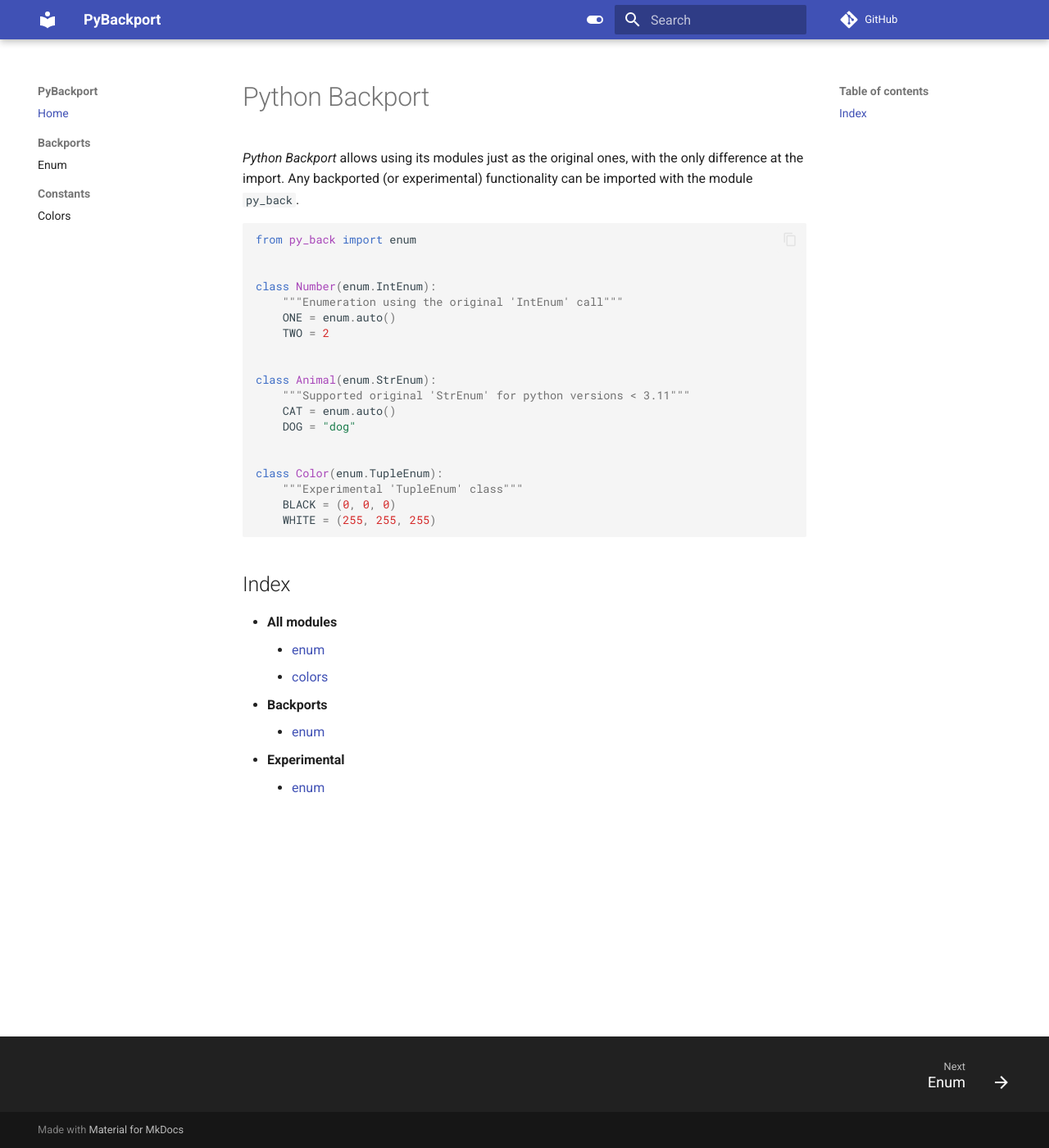
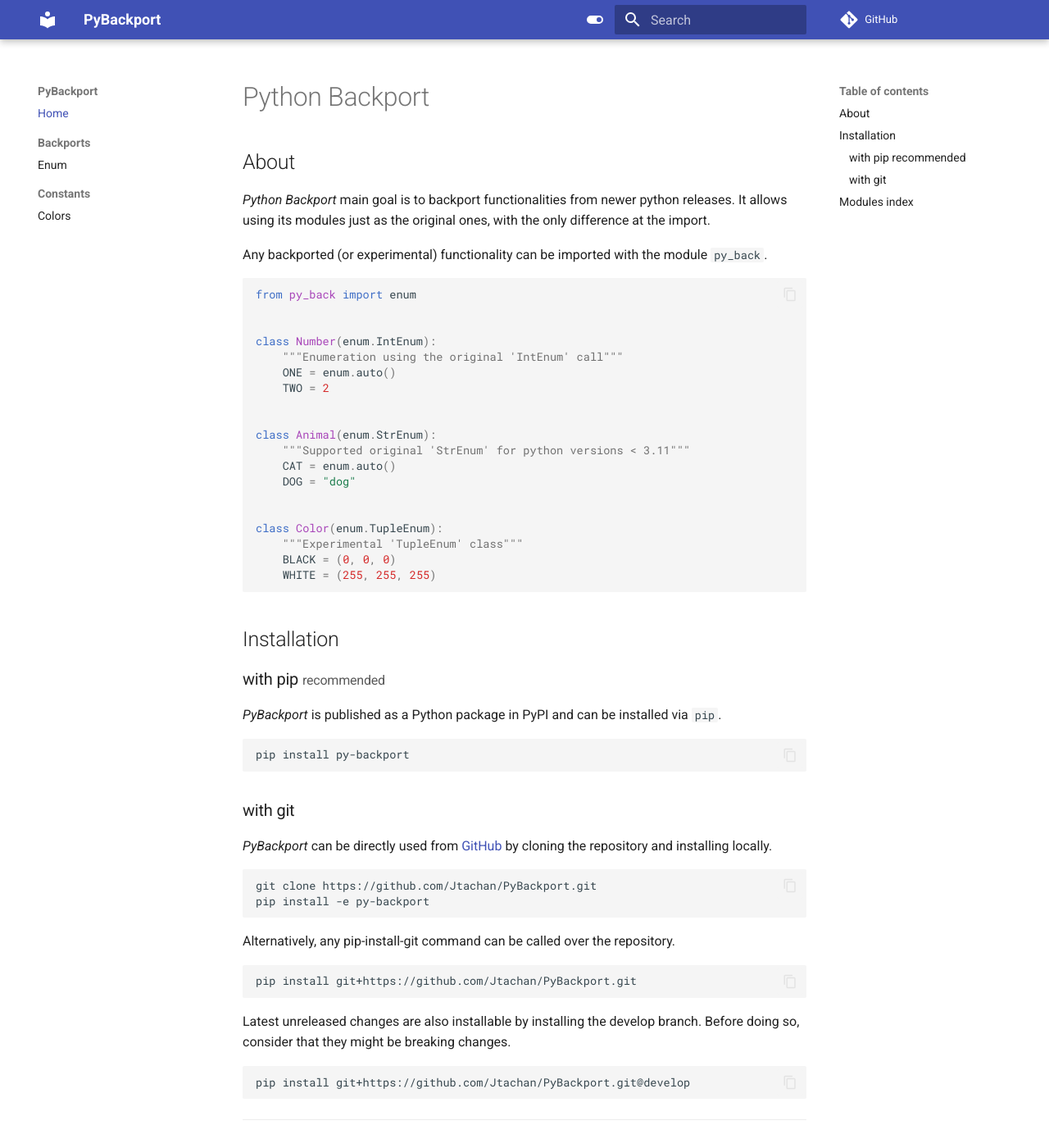
Before and after one commit to Jtachan/PyBaseExtended, an MkDocs documentation site: the page built from docs/index.md, in a window 1280 px wide and 1400 px high. Shown: the whole window at 82% size. Built offline with MkDocs 1.6.1 and Material for MkDocs 9.7.7, drawn with Linux system fonts in a browser that asks for light colours; comment, search, counter and statistics services are not loaded; the version menu is left out.

Commit message:
Installation section

````diff
--- a/docs/index.md
+++ b/docs/index.md
@@ -1,6 +1,10 @@
 # Python Backport
 
-_Python Backport_ allows using its modules just as the original ones, with the only difference at the import.
+## About
+
+_Python Backport_ main goal is to backport functionalities from newer python releases.
+It allows using its modules just as the original ones, with the only difference at the import.
+
 Any backported (or experimental) functionality can be imported with the module `py_back`.
 
 ```python
@@ -25,7 +29,38 @@ class Color(enum.TupleEnum):
     WHITE = (255, 255, 255)
 ```
 
-## Index
+## Installation
+
+### with pip <small>recommended</small>
+
+_PyBackport_ is published as a Python package in PyPI and can be installed via `pip`.
+
+```shell
+pip install py-backport
+```
+
+### with git
+
+_PyBackport_ can be directly used from [GitHub](https://github.com/Jtachan/PyBackport) by cloning the repository and installing locally.
+```commandline
+git clone https://github.com/Jtachan/PyBackport.git
+pip install -e py-backport
+```
+
+Alternatively, any pip-install-git command can be called over the repository.
+
+```commandline
+pip install git+https://github.com/Jtachan/PyBackport.git
+```
+
+Latest unreleased changes are also installable by installing the develop branch. Before doing so, consider that they might be breaking changes.
+
+```commandline
+pip install git+https://github.com/Jtachan/PyBackport.git@develop
+```
+
+---
+## Modules index
 - **All modules**
     - [enum](enum.md)
     - [colors](colors.md)
--- a/mkdocs.yml
+++ b/mkdocs.yml
@@ -46,6 +46,7 @@ markdown_extensions:
       permalink: true
 plugins:
   - search
+
 extra:
   version:
     provider: mike # allows deploying versioned documentation for each release
````
